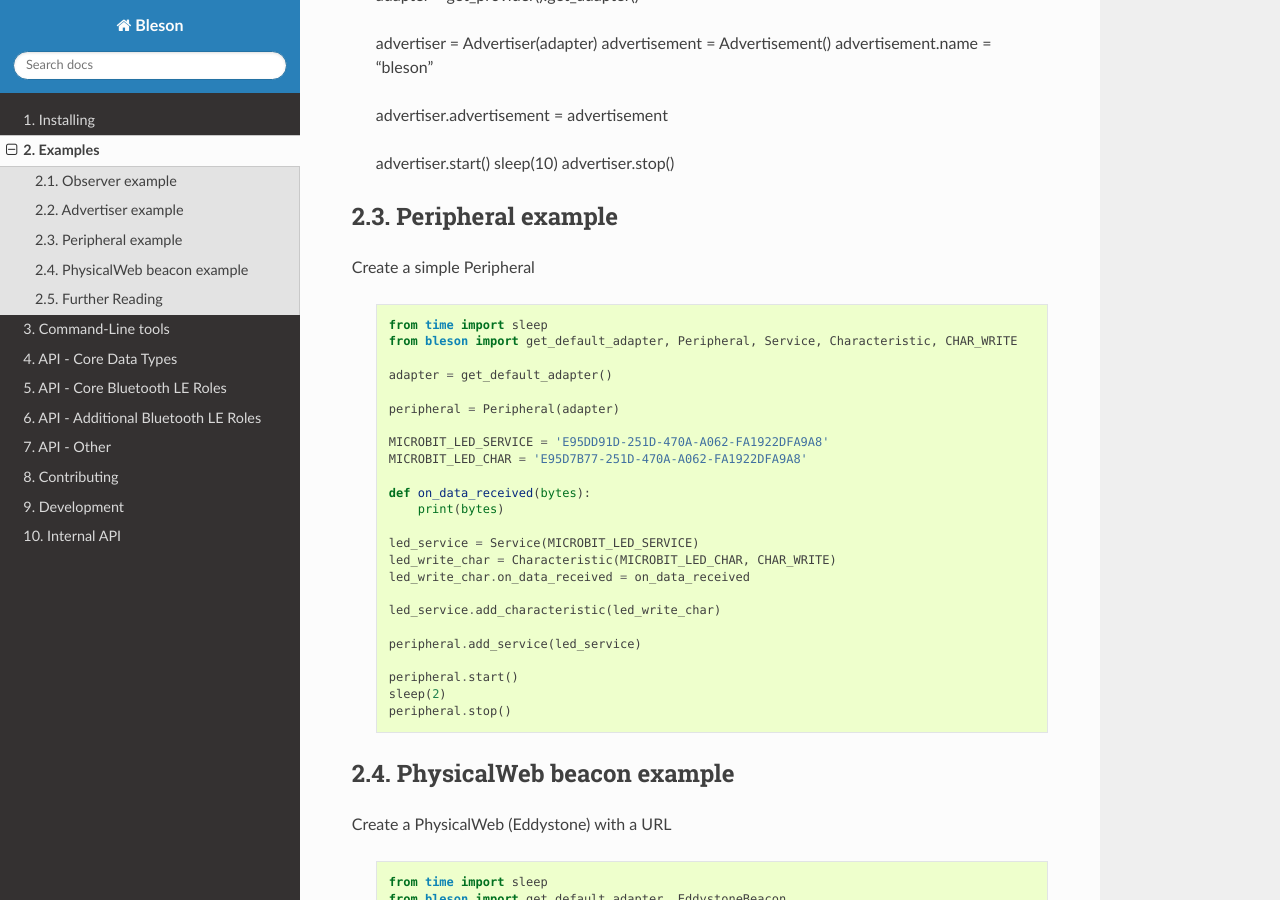
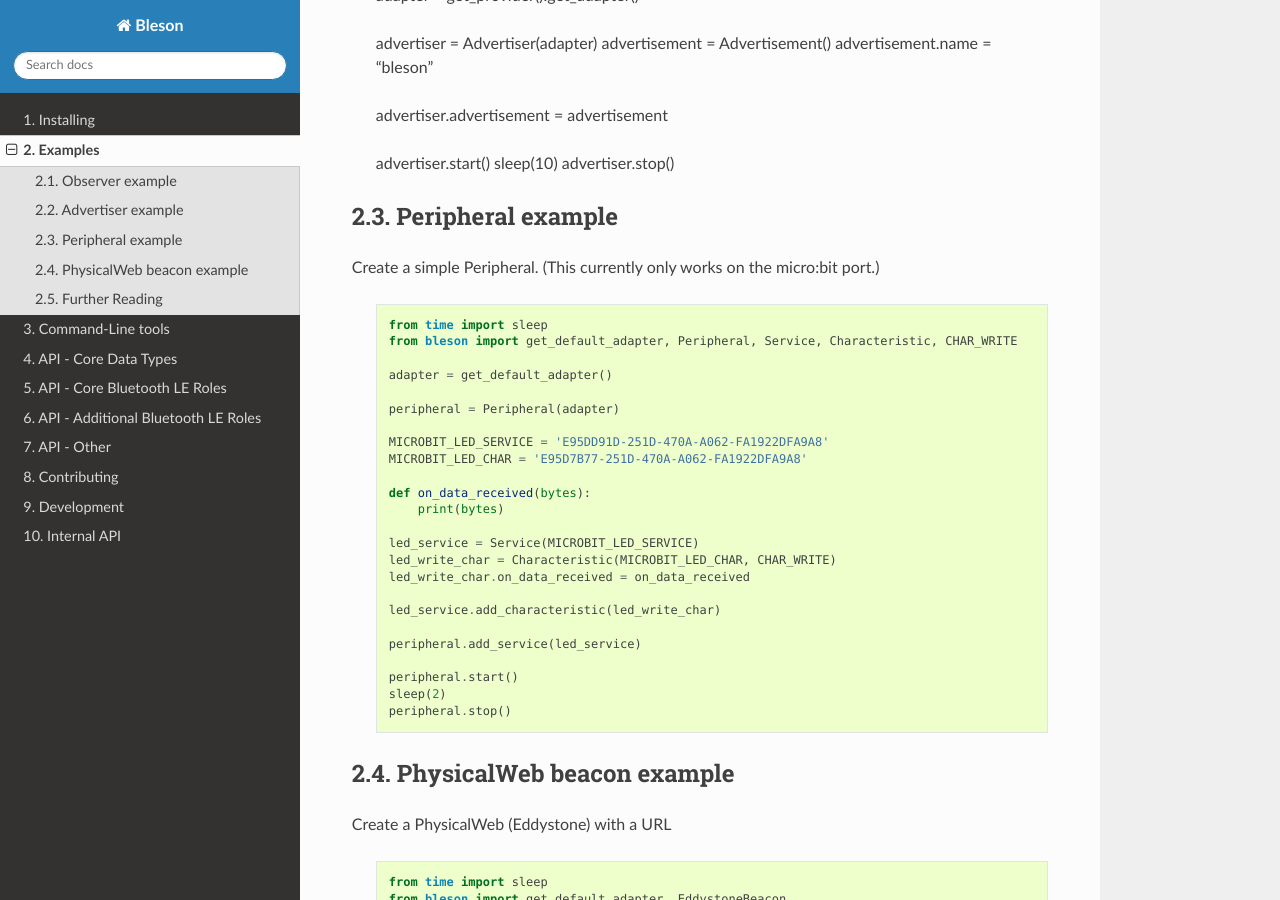
Before and after one commit to TheCellule/python-bleson, a Sphinx documentation site: the page built from docs/examples.rst, in a window 1280 px wide and 900 px high, scrolled down 971 px. Built offline with Sphinx 7.4.7 and the Read the Docs theme 2.0.0, drawn with Linux system fonts in a browser that asks for light colours; the version number could not be read and is left out.

Commit message:
add API restriction note on example. closes #39

```diff
--- a/docs/examples.rst
+++ b/docs/examples.rst
@@ -56,7 +56,7 @@ Advertise the host as a Bluetooth LE device with the name `bleson`
 Peripheral example
 ------------------
 
-Create a simple Peripheral
+Create a simple Peripheral. (This currently only works on the micro:bit port.)
 
     .. testcode:: Peripheral_LED
 
```
